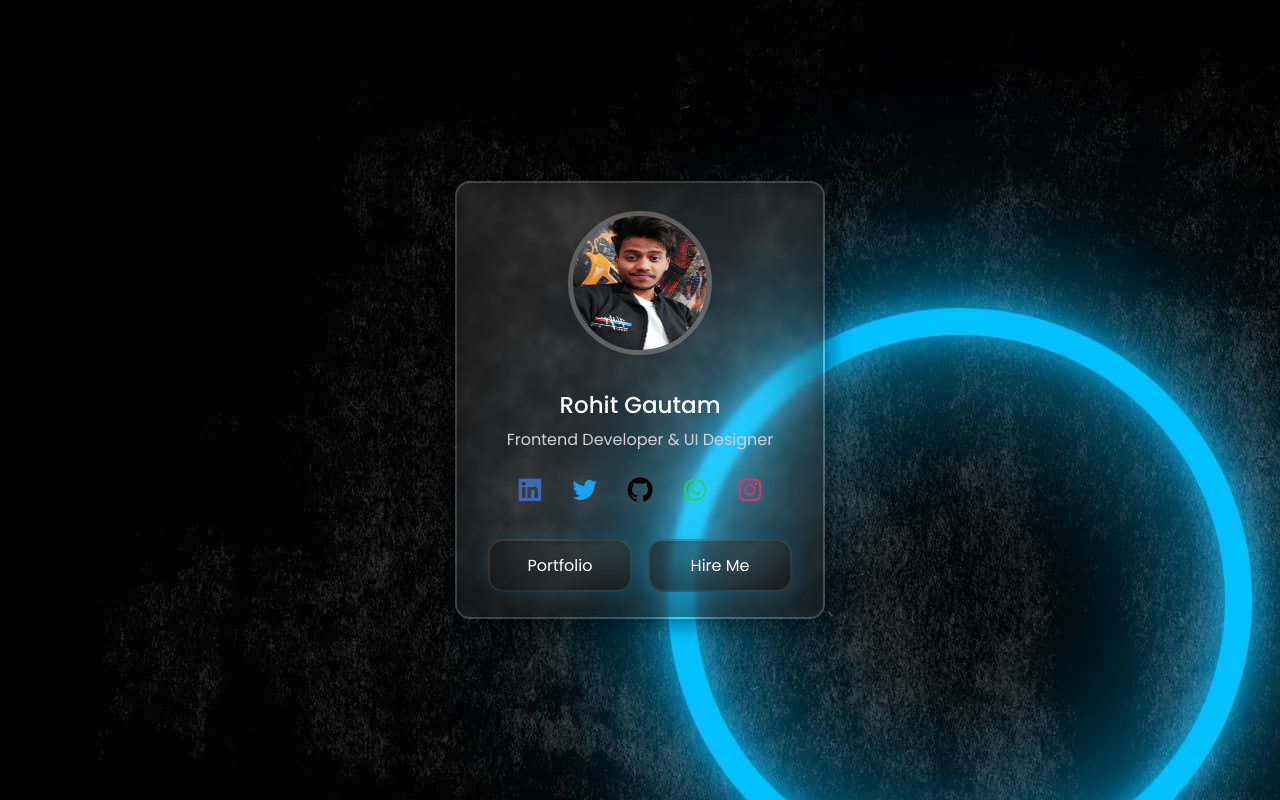
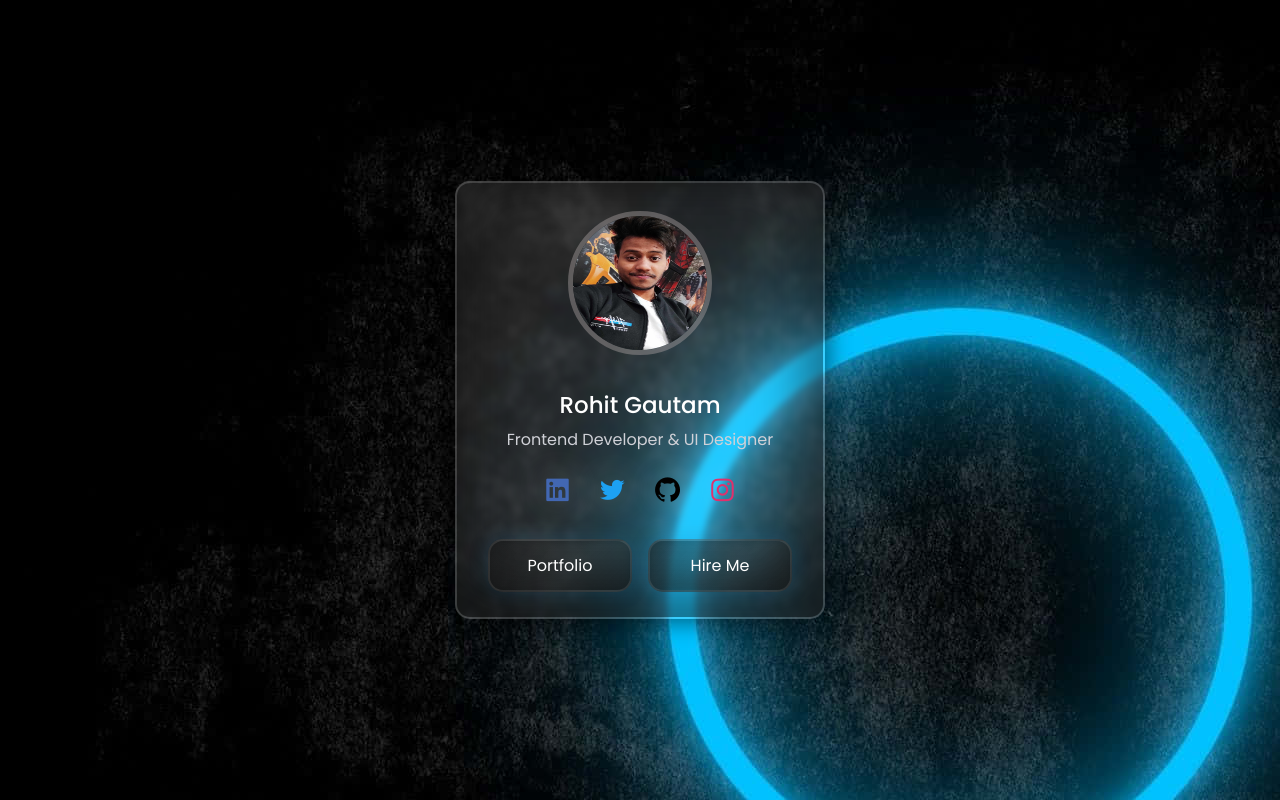
Before and after one commit to rohitgautam16/Simple-Profile-Card, a plain HTML site: page index.html in a window 1280 px wide. Drawn offline with nearby package versions, Linux system fonts and the light colour scheme.

Commit message:
Update index.html

```diff
--- a/index.html
+++ b/index.html
@@ -31,10 +31,10 @@
                 style="color: #000;" target="_blank" class="link" aria-label="GitHub">
                 <i class='bx bxl-github'></i>
             </a>
-            <a href="https://wa.me/917905697407"
+<!--             <a href="https://wa.me/917905697407"
                 style="color: #25d366;" target="_blank" class="link" aria-label="WhatsApp">
                 <i class='bx bxl-whatsapp'></i>
-            </a>
+            </a> -->
             <a href="https://www.instagram.com/dusk_guy_07?igsh=MWp1dDFseDVpMnFk"
                 style="color: #e1306c;" target="_blank" class="link" aria-label="Instagram">
                 <i class='bx bxl-instagram'></i>
```
